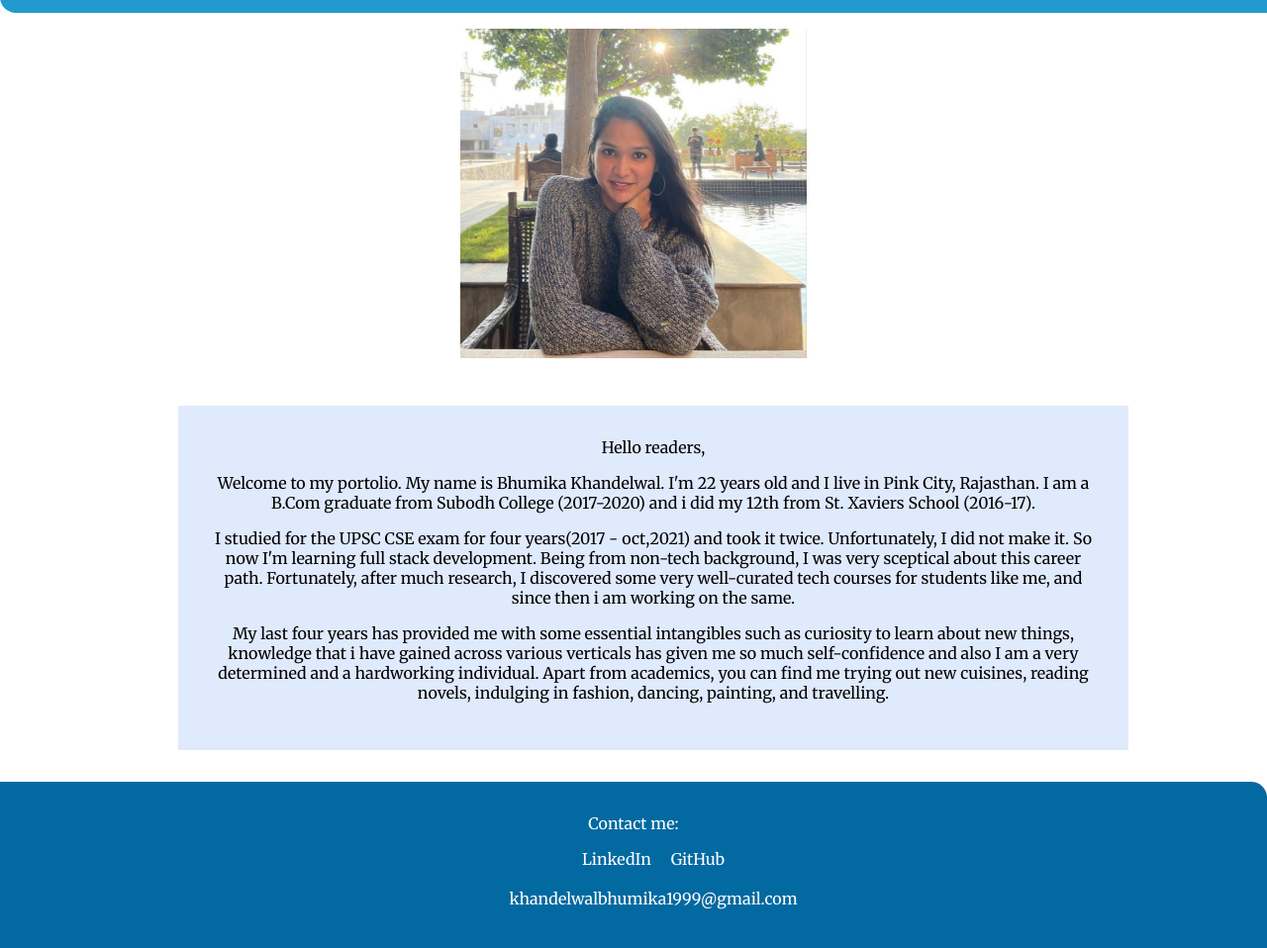
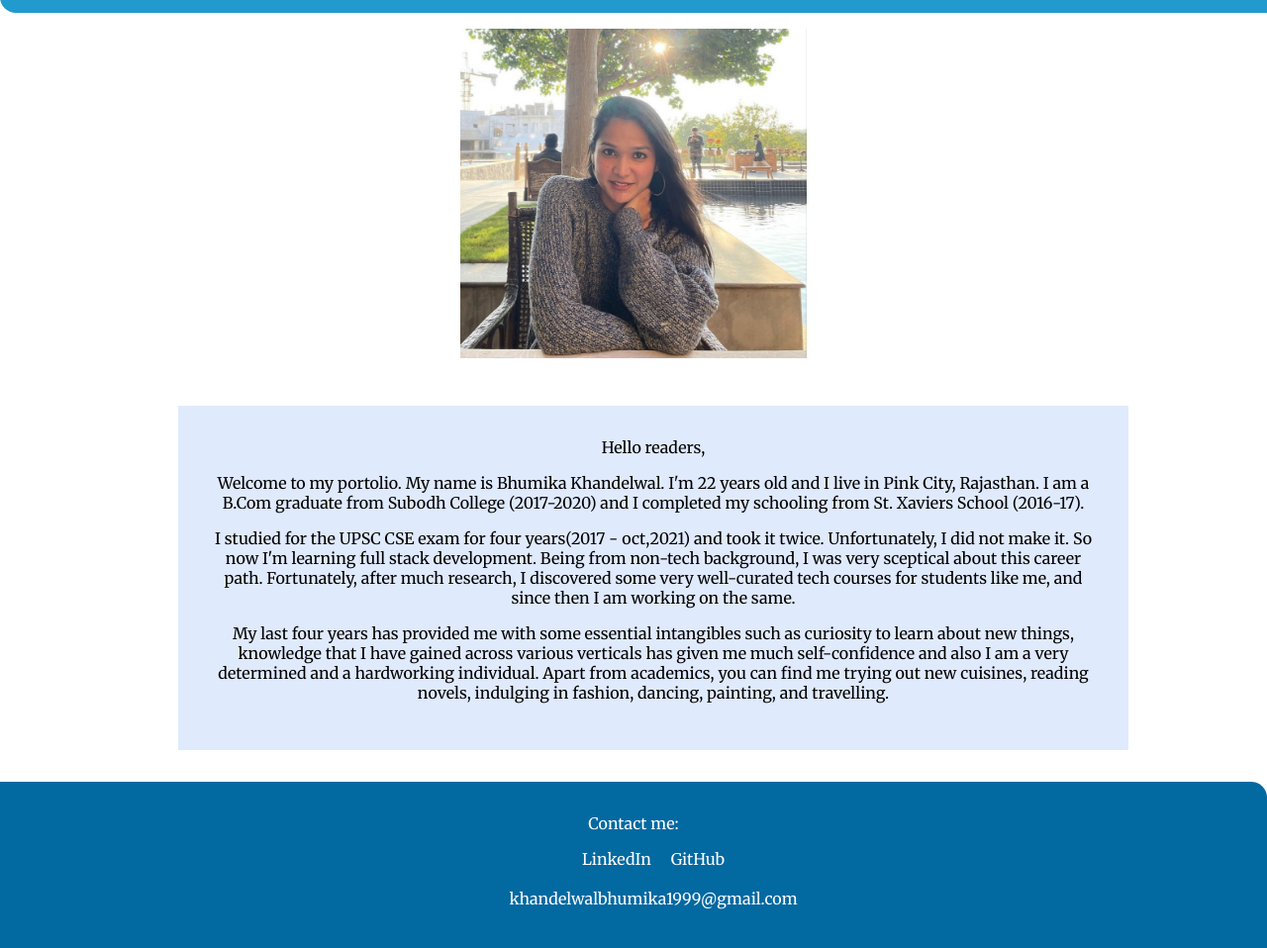
Before and after one commit to KhandelwalBhumika/portfolio-site, a plain HTML site: page aboutme.html in a window 1280 px wide. Shown: the part 126-1084 px from the top of the page at 99% size. Drawn offline with Linux system fonts and the light colour scheme; a web font is replaced by a local one.

Commit message:
grammar correction commit

```diff
--- a/aboutme.html
+++ b/aboutme.html
@@ -38,7 +38,7 @@
     <div class="body-styling">
         Hello readers,<br>
         <p> Welcome to my portolio. My name is Bhumika Khandelwal. I'm 22 years old and I live in Pink City, Rajasthan.
-            I am a B.Com graduate from Subodh College (2017-2020) and i did my 12th from St. Xaviers School (2016-17).
+            I am a B.Com graduate from Subodh College (2017-2020) and I completed my schooling from St. Xaviers School (2016-17).
         </p>
 
         <p>
@@ -47,11 +47,11 @@
             it. So now I'm learning full stack development. Being from non-tech background, I was very sceptical about
             this
             career path. Fortunately, after much research, I discovered some very well-curated tech courses for students
-            like me, and since then i am working on the same.
+            like me, and since then I am working on the same.
         </p>
 
         <p>My last four years has provided me with some essential intangibles such as curiosity to learn
-            about new things, knowledge that i have gained across various verticals has given me so much self-confidence
+            about new things, knowledge that I have gained across various verticals has given me much self-confidence
             and
             also I am a very determined and a hardworking individual. Apart from academics, you can find me trying out
             new cuisines, reading novels, indulging in fashion, dancing, painting, and travelling.</p>
```
